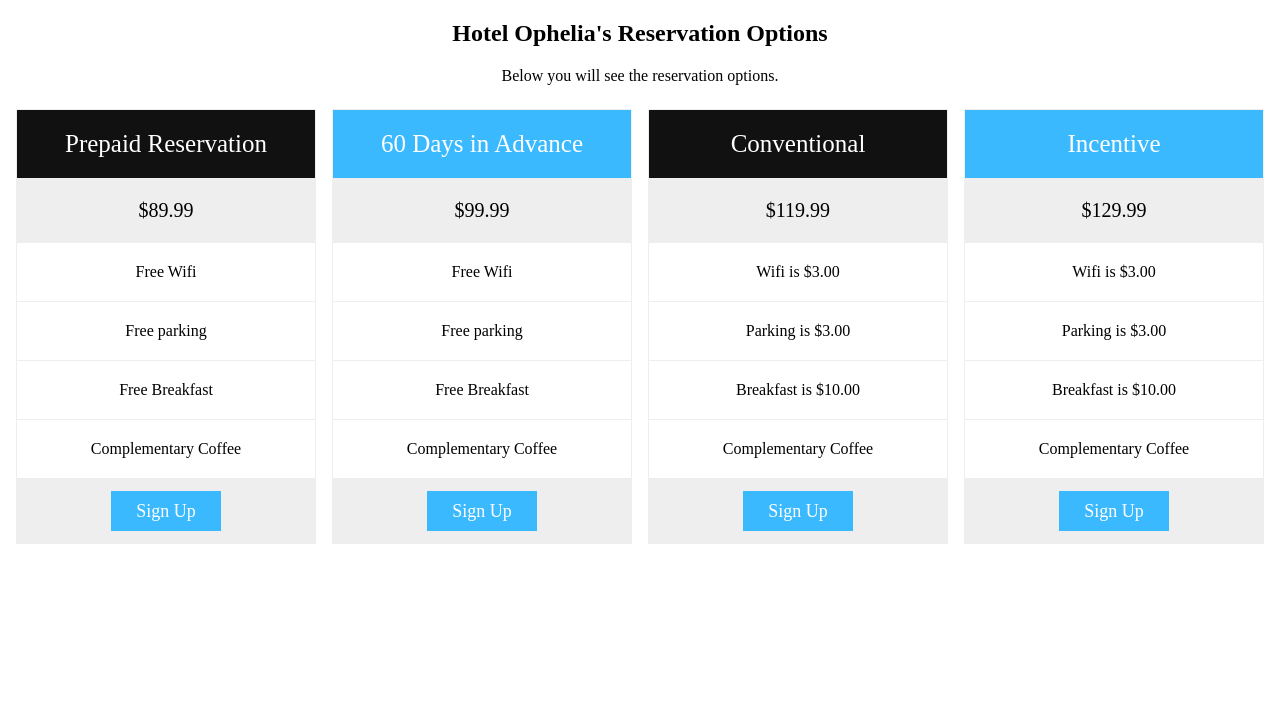
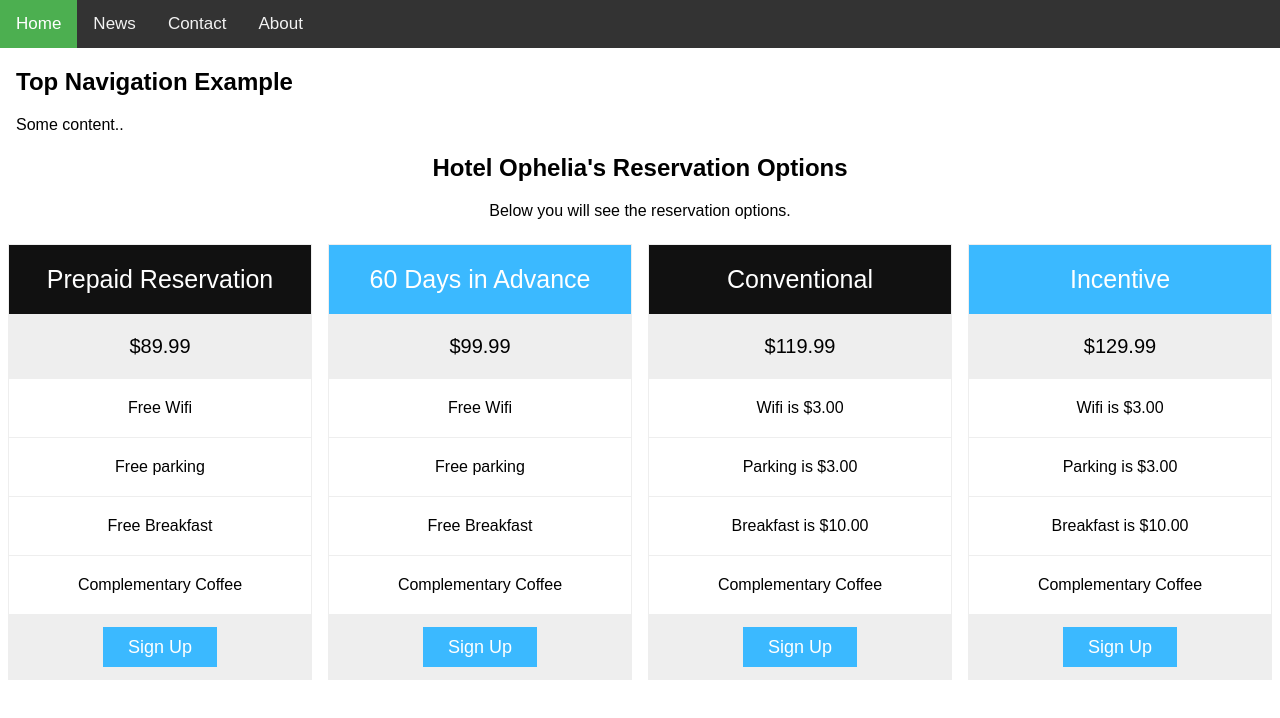
Before and after one commit to kyglowebb/Project_Ophelia, a website: page Price_Comparison.html in a window 1280 px wide. Drawn offline with Linux system fonts and the light colour scheme.

Commit message:
Update Price_Comparison.html

```diff
--- a/Price_Comparison.html
+++ b/Price_Comparison.html
@@ -6,6 +6,38 @@
 * {
   box-sizing: border-box;
 }
+
+/* beginning of top bar navigation */
+body {
+  margin: 0;
+  font-family: Arial, Helvetica, sans-serif;
+}
+
+.topnav {
+  overflow: hidden;
+  background-color: #333;
+}
+
+.topnav a {
+  float: left;
+  color: #f2f2f2;
+  text-align: center;
+  padding: 14px 16px;
+  text-decoration: none;
+  font-size: 17px;
+}
+
+.topnav a:hover {
+  background-color: #ddd;
+  color: black;
+}
+
+.topnav a.active {
+  background-color: #4CAF50;
+  color: white;
+}
+
+/* End of top bar navigation */
 
 .columns {
   float: left;
@@ -61,7 +93,28 @@
 }
 </style>
 </head>
+
 <body>
+
+
+
+
+  <div class="topnav">
+    <a class="active" href="#home">Home</a>
+    <a href="#news">News</a>
+    <a href="#contact">Contact</a>
+    <a href="#about">About</a>
+  </div>
+
+  <div style="padding-left:16px">
+    <h2>Top Navigation Example</h2>
+    <p>Some content..</p>
+  </div>
+
+
+
+
+
 
 <h2 style="text-align:center">Hotel Ophelia's Reservation Options</h2>
 <p style="text-align:center">Below you will see the reservation options.</p>
```
